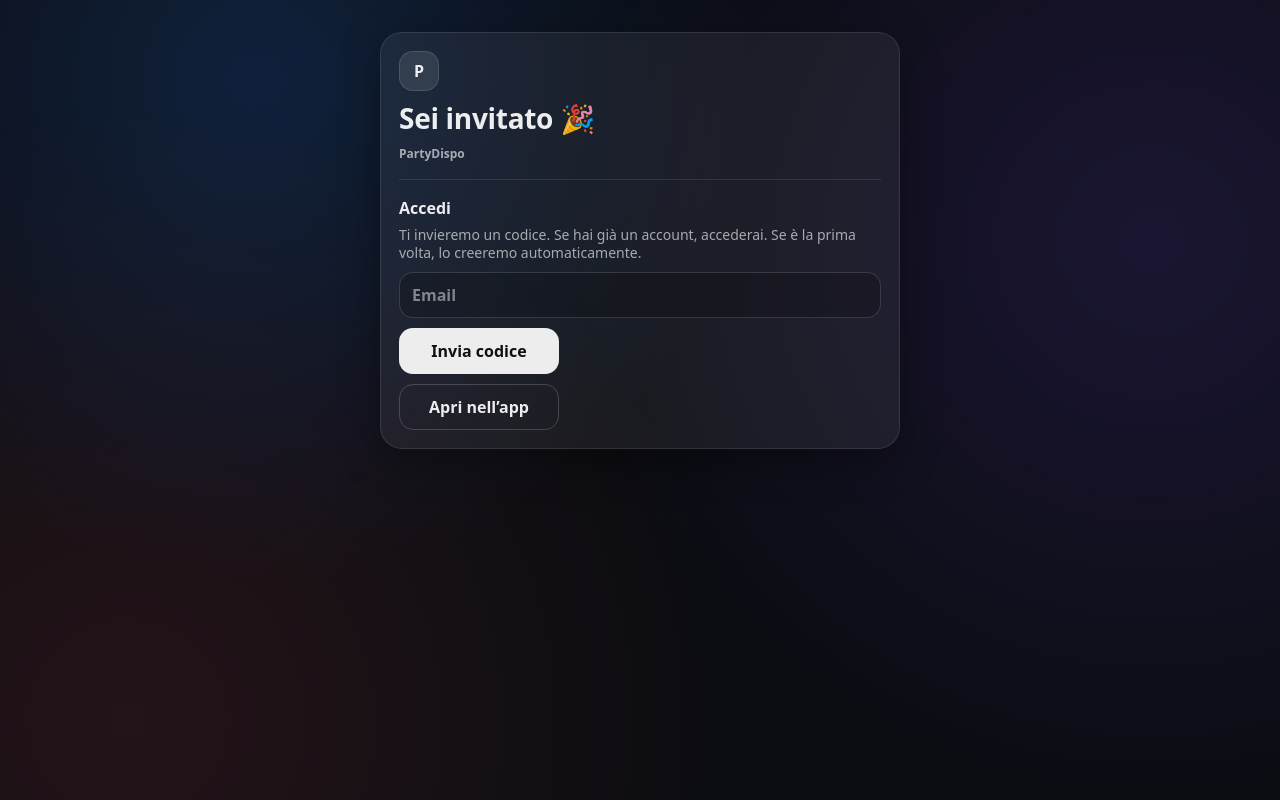
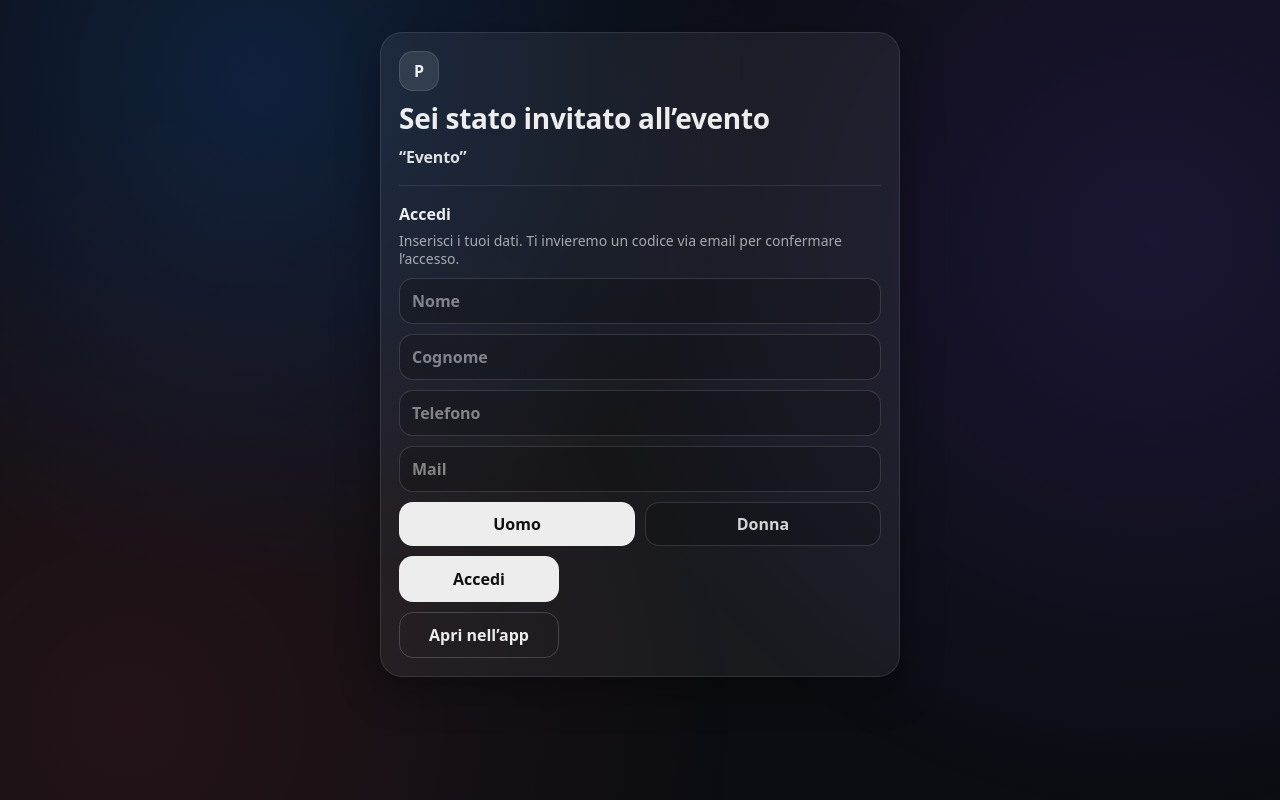
Before and after one commit to Roccubalbetta/partydispo-links, a Next.js app: page /i/1 in a window 1280 px wide. Built offline with nearby package versions, Linux system fonts and the light colour scheme; no server answers; the database is empty.

Commit message:
Fix invite page styles object + gender buttons

```diff
--- a/app/i/[token]/page.tsx
+++ b/app/i/[token]/page.tsx
@@ -19,7 +19,9 @@ type InviteRow = {
   } | null;
 };
 
-type Step = "loading" | "needAuth" | "verifyCode" | "needProfile" | "ready" | "done" | "error";
+type Step = "loading" | "needAuth" | "verifyCode" | "ready" | "done" | "error";
+
+type Gender = "male" | "female";
 
 function fmtDate(dateIso: string | null) {
   if (!dateIso) return null;
@@ -69,6 +71,7 @@ export default function InvitePage({ params }: { params: { token: string } }) {
   }, [params, routeParams, pathname]);
 
   const [invite, setInvite] = useState<InviteRow | null>(null);
+  const [previewTitle, setPreviewTitle] = useState<string>("Evento");
   const [step, setStep] = useState<Step>("loading");
   const [errorText, setErrorText] = useState<string | null>(null);
 
@@ -77,7 +80,7 @@ export default function InvitePage({ params }: { params: { token: string } }) {
   const [firstName, setFirstName] = useState("");
   const [lastName, setLastName] = useState("");
   const [phone, setPhone] = useState("");
-  const [profileComplete, setProfileComplete] = useState(false);
+  const [gender, setGender] = useState<Gender>("male");
   const [busy, setBusy] = useState(false);
 
   const [sessionUserId, setSessionUserId] = useState<string | null>(null);
@@ -107,7 +110,7 @@ export default function InvitePage({ params }: { params: { token: string } }) {
         if (cancelled) return;
 
         setSessionUserId(uid);
-        setStep(uid ? "needProfile" : "needAuth");
+        setStep(uid ? "ready" : "needAuth");
       } catch (e) {
         console.error("[invite] auth bootstrap error", e);
         if (!cancelled) {
@@ -127,7 +130,7 @@ export default function InvitePage({ params }: { params: { token: string } }) {
       const uid = session?.user?.id ?? null;
       setSessionUserId(uid);
       if (uid) {
-        setStep("needProfile");
+        setStep("ready");
       }
     });
     return () => {
@@ -135,60 +138,43 @@ export default function InvitePage({ params }: { params: { token: string } }) {
     };
   }, []);
 
-  // Carica/valida profilo dopo login: prima di consentire RSVP richiediamo nome/cognome/telefono/email.
+  // Preview titolo evento (best-effort) anche senza login, per mostrare "Sei stato invitato all'evento ...".
   useEffect(() => {
     let cancelled = false;
 
     (async () => {
       try {
-        if (step !== "needProfile") return;
-        if (!sessionUserId) return;
+        if (!token) return;
 
-        setBusy(true);
-        setErrorText(null);
-
-        // Proviamo a leggere un profilo esistente (se non esiste, l'utente lo compilerà)
         const { data, error } = await supabase
-          .from("profiles")
-          .select("first_name,last_name,phone,email")
-          .eq("id", sessionUserId)
+          .from("party_invites")
+          .select(
+            `
+            token,
+            parties (
+              title
+            )
+          `
+          )
+          .eq("token", token)
           .maybeSingle();
 
         if (error) {
-          // Se la tabella/colonne non esistono o RLS blocca, non blocchiamo subito:
-          // mostriamo comunque il form e tenteremo il salvataggio.
-          console.warn("[invite] profile read warning", error);
+          // Se RLS blocca il preview, restiamo sul fallback "Evento".
+          return;
         }
 
-        if (!cancelled && data) {
-          if (typeof data.email === "string" && data.email.trim() && !email) setEmail(String(data.email).trim());
-          if (typeof data.first_name === "string" && data.first_name.trim()) setFirstName(String(data.first_name));
-          if (typeof data.last_name === "string" && data.last_name.trim()) setLastName(String(data.last_name));
-          if (typeof data.phone === "string" && data.phone.trim()) setPhone(String(data.phone));
-
-          const ok =
-            (typeof data.first_name === "string" && data.first_name.trim().length > 0) &&
-            (typeof data.last_name === "string" && data.last_name.trim().length > 0) &&
-            (typeof data.phone === "string" && data.phone.trim().length > 0) &&
-            (typeof data.email === "string" && data.email.trim().length > 0);
-
-          setProfileComplete(ok);
-          if (ok) setStep("ready");
-        } else if (!cancelled) {
-          setProfileComplete(false);
-        }
-      } catch (e) {
-        console.error("[invite] profile bootstrap error", e);
-        if (!cancelled) setProfileComplete(false);
-      } finally {
-        if (!cancelled) setBusy(false);
+        const t = (data as any)?.parties?.title;
+        if (!cancelled && typeof t === "string" && t.trim()) setPreviewTitle(t.trim());
+      } catch {
+        // ignore
       }
     })();
 
     return () => {
       cancelled = true;
     };
-  }, [step, sessionUserId]);
+  }, [token]);
 
   // Carica dettagli invito SOLO dopo login (step=ready)
   useEffect(() => {
@@ -197,7 +183,6 @@ export default function InvitePage({ params }: { params: { token: string } }) {
     (async () => {
       try {
         if (step !== "ready") return;
-        if (!profileComplete) return;
         if (!sessionUserId) return;
         if (!token) return;
 
@@ -260,58 +245,7 @@ export default function InvitePage({ params }: { params: { token: string } }) {
     return () => {
       cancelled = true;
     };
-  }, [step, sessionUserId, token, profileComplete]);
-  async function onSaveProfile() {
-    try {
-      setBusy(true);
-      setErrorText(null);
-
-      if (!sessionUserId) {
-        setErrorText("Sessione non valida. Riapri il link.");
-        return;
-      }
-
-      const e = email.trim().toLowerCase();
-      const fn = firstName.trim();
-      const ln = lastName.trim();
-      const ph = normalizePhone(phone);
-
-      if (!fn || !ln || !ph || !e) {
-        setErrorText("Compila nome, cognome, telefono ed email.");
-        return;
-      }
-
-      if (!/^[^\s@]+@[^\s@]+\.[^\s@]+$/.test(e)) {
-        setErrorText("Inserisci un’email valida.");
-        return;
-      }
-
-      // Salviamo su tabella profili (standard Supabase starter: public.profiles)
-      const { error } = await supabase
-        .from("profiles")
-        .upsert(
-          {
-            id: sessionUserId,
-            first_name: fn,
-            last_name: ln,
-            phone: ph,
-            email: e,
-            updated_at: new Date().toISOString(),
-          } as any,
-          { onConflict: "id" }
-        );
-
-      if (error) throw error;
-
-      setProfileComplete(true);
-      setStep("ready");
-    } catch (e) {
-      console.error("[invite] save profile error", e);
-      setErrorText("Non sono riuscito a salvare i tuoi dati. Riprova.");
-    } finally {
-      setBusy(false);
-    }
-  }
+  }, [step, sessionUserId, token]);
 
   const title = invite?.parties?.title ?? "Invito PartyDispo";
   const location = invite?.parties?.location ?? "—";
@@ -328,6 +262,15 @@ export default function InvitePage({ params }: { params: { token: string } }) {
       setErrorText(null);
 
       const e = email.trim().toLowerCase();
+      const fn = firstName.trim();
+      const ln = lastName.trim();
+      const ph = normalizePhone(phone);
+
+      if (!fn || !ln || !ph || !e) {
+        setErrorText("Compila nome, cognome, telefono ed email.");
+        return;
+      }
+
       if (!/^[^\s@]+@[^\s@]+\.[^\s@]+$/.test(e)) {
         setErrorText("Inserisci un’email valida.");
         return;
@@ -381,6 +324,36 @@ export default function InvitePage({ params }: { params: { token: string } }) {
       }
 
       setSessionUserId(uid);
+
+      // Salva/aggiorna profilo subito dopo verifica OTP
+      const fn = firstName.trim();
+      const ln = lastName.trim();
+      const ph = normalizePhone(phone);
+      const em = e;
+
+      if (!fn || !ln || !ph || !em) {
+        setStep("needAuth");
+        setErrorText("Completa i tuoi dati prima di continuare.");
+        return;
+      }
+
+      const { error: upsertErr } = await supabase
+        .from("profiles")
+        .upsert(
+          {
+            id: uid,
+            first_name: fn,
+            last_name: ln,
+            phone: ph,
+            email: em,
+            gender,
+            updated_at: new Date().toISOString(),
+          } as any,
+          { onConflict: "id" }
+        );
+
+      if (upsertErr) throw upsertErr;
+
       setStep("ready");
     } catch (e) {
       console.error("[invite] verify otp error:", e);
@@ -443,8 +416,8 @@ export default function InvitePage({ params }: { params: { token: string } }) {
             <>
               <div style={S.hero}>
                 <div style={S.heroLogo}>P</div>
-                <h1 style={S.h1}>Sei invitato 🎉</h1>
-                <div style={S.heroSub}>PartyDispo</div>
+                <h1 style={S.h1}>Sei stato invitato all’evento</h1>
+                <div style={S.heroEvent}>“{invite?.parties?.title ?? previewTitle}”</div>
               </div>
 
               {errorText ? <p style={{ ...S.muted, marginTop: 10 }}>{errorText}</p> : null}
@@ -456,39 +429,7 @@ export default function InvitePage({ params }: { params: { token: string } }) {
                 <>
                   <div style={S.sectionTitle}>Accedi</div>
                   <div style={S.muted}>
-                    Ti invieremo un codice. Se hai già un account, accederai. Se è la prima volta, lo creeremo automaticamente.
-                  </div>
-
-                  <div style={{ height: 10 }} />
-
-                  <input
-                    style={S.input}
-                    placeholder="Email"
-                    value={email}
-                    onChange={(e) => setEmail(e.target.value)}
-                    inputMode="email"
-                    autoCapitalize="none"
-                    autoCorrect="off"
-                  />
-
-                  <div style={{ height: 10 }} />
-
-                  <button style={{ ...S.primaryBtn, opacity: busy ? 0.7 : 1 }} disabled={busy} onClick={onSendCode}>
-                    {busy ? "Invio…" : "Invia codice"}
-                  </button>
-
-                  <div style={{ height: 10 }} />
-
-                  <button style={S.secondaryBtn} onClick={onOpenApp}>
-                    Apri nell’app
-                  </button>
-                </>
-              ) : null}
-              {step === "needProfile" ? (
-                <>
-                  <div style={S.sectionTitle}>Completa i tuoi dati</div>
-                  <div style={S.muted}>
-                    Inserisci nome, cognome e telefono per permettere all’organizzatore di riconoscerti e gestire la festa.
+                    Inserisci i tuoi dati. Ti invieremo un codice via email per confermare l’accesso.
                   </div>
 
                   <div style={{ height: 10 }} />
@@ -529,7 +470,7 @@ export default function InvitePage({ params }: { params: { token: string } }) {
 
                   <input
                     style={S.input}
-                    placeholder="Email"
+                    placeholder="Mail"
                     value={email}
                     onChange={(e) => setEmail(e.target.value)}
                     inputMode="email"
@@ -539,8 +480,27 @@ export default function InvitePage({ params }: { params: { token: string } }) {
 
                   <div style={{ height: 10 }} />
 
-                  <button style={{ ...S.primaryBtn, opacity: busy ? 0.7 : 1 }} disabled={busy} onClick={onSaveProfile}>
-                    {busy ? "Salvataggio…" : "Continua"}
+                  <div style={S.genderRow}>
+                    <button
+                      type="button"
+                      style={gender === "male" ? S.genderBtnActive : S.genderBtn}
+                      onClick={() => setGender("male")}
+                    >
+                      Uomo
+                    </button>
+                    <button
+                      type="button"
+                      style={gender === "female" ? S.genderBtnActive : S.genderBtn}
+                      onClick={() => setGender("female")}
+                    >
+                      Donna
+                    </button>
+                  </div>
+
+                  <div style={{ height: 10 }} />
+
+                  <button style={{ ...S.primaryBtn, opacity: busy ? 0.7 : 1 }} disabled={busy} onClick={onSendCode}>
+                    {busy ? "Invio…" : "Accedi"}
                   </button>
 
                   <div style={{ height: 10 }} />
@@ -554,7 +514,7 @@ export default function InvitePage({ params }: { params: { token: string } }) {
               {step === "verifyCode" ? (
                 <>
                   <div style={S.sectionTitle}>Inserisci il codice</div>
-                  <div style={S.muted}>Ti abbiamo inviato un codice via email.</div>
+                  <div style={S.muted}>Ti abbiamo inviato un codice OTP via email.</div>
 
                   <div style={{ height: 10 }} />
 
@@ -620,9 +580,9 @@ export default function InvitePage({ params }: { params: { token: string } }) {
                   <div style={S.divider} />
 
                   <div style={S.ctaBox}>
-                    <div style={S.ctaTitle}>Vuoi notifiche push e funzioni extra?</div>
+                    <div style={S.ctaTitle}>Scarica PartyDispo 🔥</div>
                     <div style={S.muted}>
-                      Scarica PartyDispo per aggiornamenti in tempo reale, chat e galleria completa.
+                      Con l’app ricevi notifiche push, puoi vedere la galleria, aggiornamenti in tempo reale e tutte le funzioni complete.
                     </div>
 
                     <div style={{ height: 10 }} />
@@ -684,6 +644,7 @@ const S: Record<string, React.CSSProperties> = {
     pointerEvents: "none",
   },
   container: { width: "100%", maxWidth: 520, position: "relative", marginTop: 12 },
+
   hero: { display: "grid", gap: 6, justifyItems: "start" },
   heroLogo: {
     width: 40,
@@ -696,7 +657,12 @@ const S: Record<string, React.CSSProperties> = {
     border: "1px solid rgba(255,255,255,0.12)",
     fontWeight: 900,
   },
-  heroSub: { fontSize: 12, color: "rgba(255,255,255,0.62)", fontWeight: 700 },
+  heroEvent: {
+    fontSize: 16,
+    fontWeight: 900,
+    color: "rgba(255,255,255,0.86)",
+    letterSpacing: -0.2,
+  },
 
   card: {
     borderRadius: 22,
@@ -708,18 +674,42 @@ const S: Record<string, React.CSSProperties> = {
   h1: { margin: 0, fontSize: 28, fontWeight: 900, letterSpacing: -0.3 },
   muted: { color: "rgba(255,255,255,0.62)", fontSize: 14, lineHeight: "18px" },
 
-  partyBox: {
-    marginTop: 12,
-    borderRadius: 18,
-    border: "1px solid rgba(255,255,255,0.10)",
-    background: "rgba(255,255,255,0.05)",
-    padding: 14,
-  },
-  partyTitle: { fontSize: 18, fontWeight: 900 },
-  partyMeta: { marginTop: 8, display: "grid", gap: 6, color: "rgba(255,255,255,0.70)", fontSize: 13 },
-
   divider: { height: 1, background: "rgba(255,255,255,0.10)", margin: "16px 0" },
   sectionTitle: { fontWeight: 900, marginBottom: 6 },
+
+  input: {
+    width: "100%",
+    height: 46,
+    borderRadius: 14,
+    border: "1px solid rgba(255,255,255,0.14)",
+    background: "rgba(0,0,0,0.20)",
+    color: "rgba(255,255,255,0.92)",
+    padding: "0 12px",
+    outline: "none",
+    fontWeight: 700,
+  },
+
+  genderRow: { display: "flex", gap: 10 },
+  genderBtn: {
+    height: 44,
+    borderRadius: 14,
+    border: "1px solid rgba(255,255,255,0.14)",
+    background: "rgba(0,0,0,0.18)",
+    color: "rgba(255,255,255,0.82)",
+    fontWeight: 900,
+    cursor: "pointer",
+    flex: 1,
+  },
+  genderBtnActive: {
+    height: 44,
+    borderRadius: 14,
+    border: "1px solid rgba(255,255,255,0.22)",
+    background: "rgba(255,255,255,0.92)",
+    color: "#111",
+    fontWeight: 900,
+    cursor: "pointer",
+    flex: 1,
+  },
 
   row: { display: "flex", gap: 10, marginTop: 10, flexWrap: "wrap" },
   primaryBtn: {
@@ -756,16 +746,21 @@ const S: Record<string, React.CSSProperties> = {
     fontWeight: 800,
     cursor: "pointer",
   },
-  input: {
-    width: "100%",
-    height: 46,
-    borderRadius: 14,
-    border: "1px solid rgba(255,255,255,0.14)",
-    background: "rgba(0,0,0,0.20)",
-    color: "rgba(255,255,255,0.92)",
-    padding: "0 12px",
-    outline: "none",
-    fontWeight: 700,
+
+  partyBox: {
+    marginTop: 12,
+    borderRadius: 18,
+    border: "1px solid rgba(255,255,255,0.10)",
+    background: "rgba(255,255,255,0.05)",
+    padding: 14,
+  },
+  partyTitle: { fontSize: 18, fontWeight: 900 },
+  partyMeta: {
+    marginTop: 8,
+    display: "grid",
+    gap: 6,
+    color: "rgba(255,255,255,0.70)",
+    fontSize: 13,
   },
 
   ctaBox: {
```
